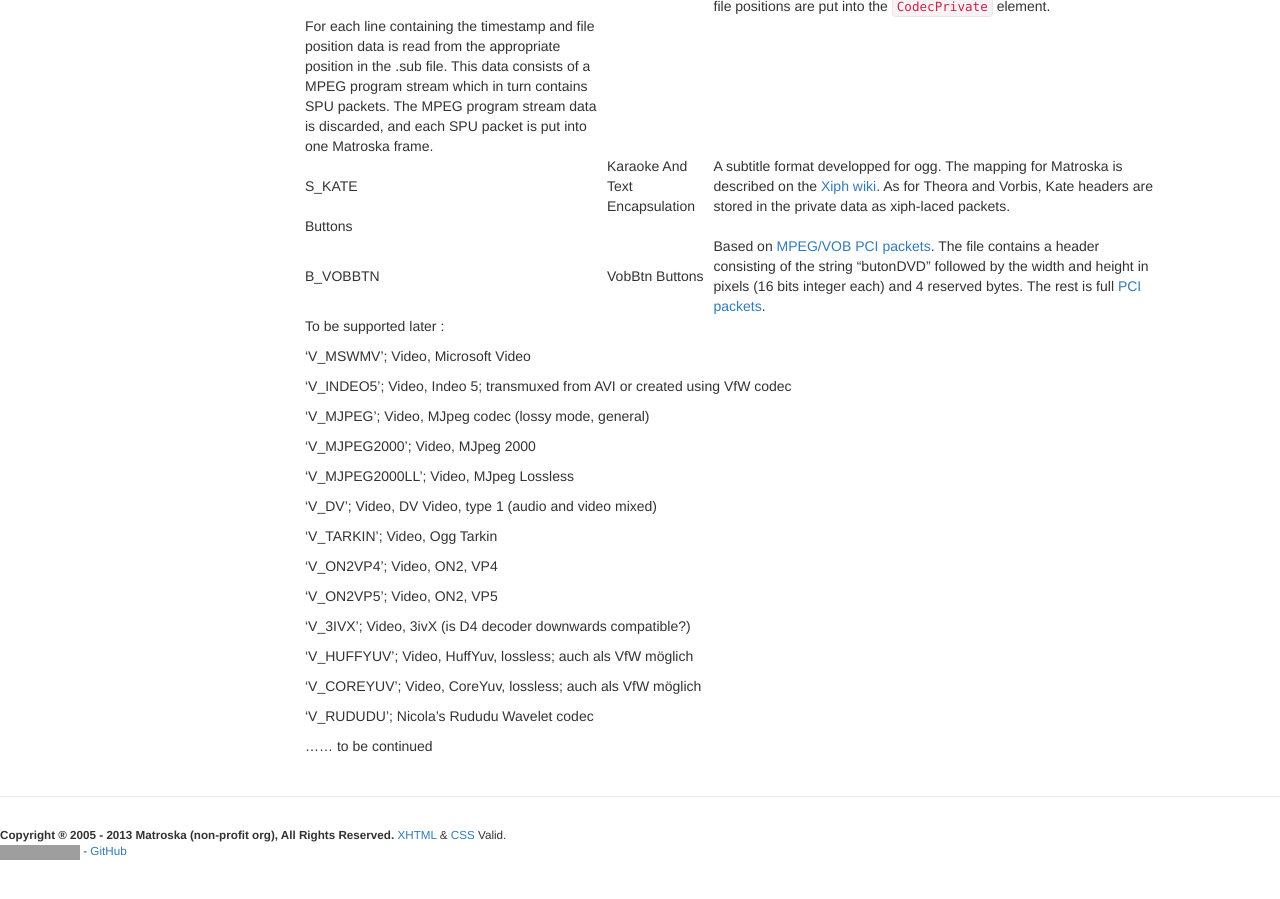
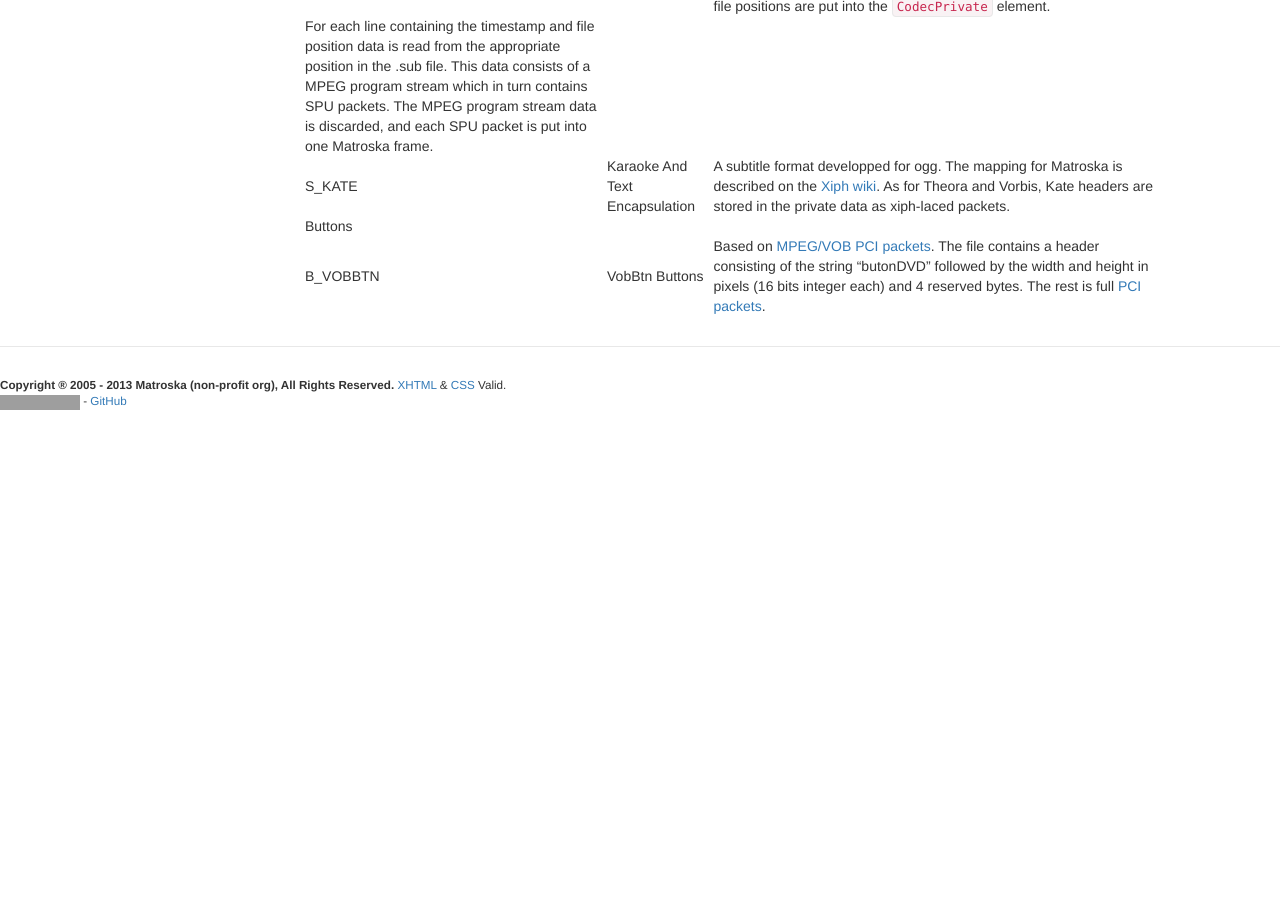
Before and after one commit to ietf-wg-cellar/matroska-specification, a Jekyll site: the page built from codec_specs.md, in a window 1280 px wide and 900 px high, scrolled down 4926 px. Built offline with Jekyll 4.4.1, drawn with Linux system fonts in a browser that asks for light colours; after the commit the page ends 5376 px from its top, so only the background shows below that; grey boxes are pictures that could not be loaded.

Commit message:
removes "to be supported later" codecs

```diff
--- a/codec_specs.md
+++ b/codec_specs.md
@@ -187,34 +187,3 @@ For each line containing the timestamp and file position data is read from the a
 | S_KATE | Karaoke And Text Encapsulation | A subtitle format developped for ogg. The mapping for Matroska is described on the [Xiph wiki](http://wiki.xiph.org/index.php/OggKate#Matroska_mapping). As for Theora and Vorbis, Kate headers are stored in the private data as xiph-laced packets. |
 | Buttons |
 | B_VOBBTN | VobBtn Buttons | Based on [MPEG/VOB PCI packets](http://dvd.sourceforge.net/dvdinfo/pci_pkt.html). The file contains a header consisting of the string "butonDVD" followed by the width and height in pixels (16 bits integer each) and 4 reserved bytes. The rest is full [PCI packets](http://dvd.sourceforge.net/dvdinfo/pci_pkt.html). |
-
-
-To be supported later :
-
-'V_MSWMV'; Video, Microsoft Video
-
-'V_INDEO5'; Video, Indeo 5; transmuxed from AVI or created using VfW codec
-
-'V_MJPEG'; Video, MJpeg codec (lossy mode, general)
-
-'V_MJPEG2000'; Video, MJpeg 2000
-
-'V_MJPEG2000LL'; Video, MJpeg Lossless
-
-'V_DV'; Video, DV Video, type 1 (audio and video mixed)
-
-'V_TARKIN'; Video, Ogg Tarkin
-
-'V_ON2VP4'; Video, ON2, VP4
-
-'V_ON2VP5'; Video, ON2, VP5
-
-'V_3IVX'; Video, 3ivX (is D4 decoder downwards compatible?)
-
-'V_HUFFYUV'; Video, HuffYuv, lossless; auch als VfW möglich
-
-'V_COREYUV'; Video, CoreYuv, lossless; auch als VfW möglich
-
-'V_RUDUDU'; Nicola's Rududu Wavelet codec
-
-...... to be continued
```
